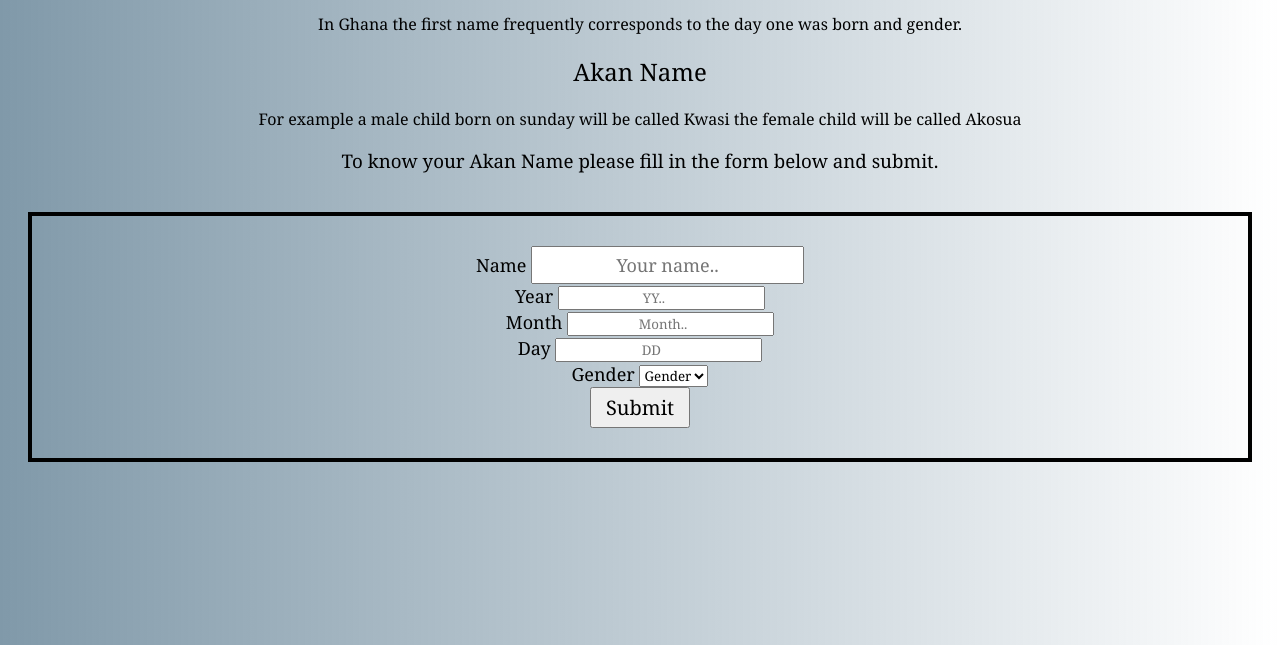
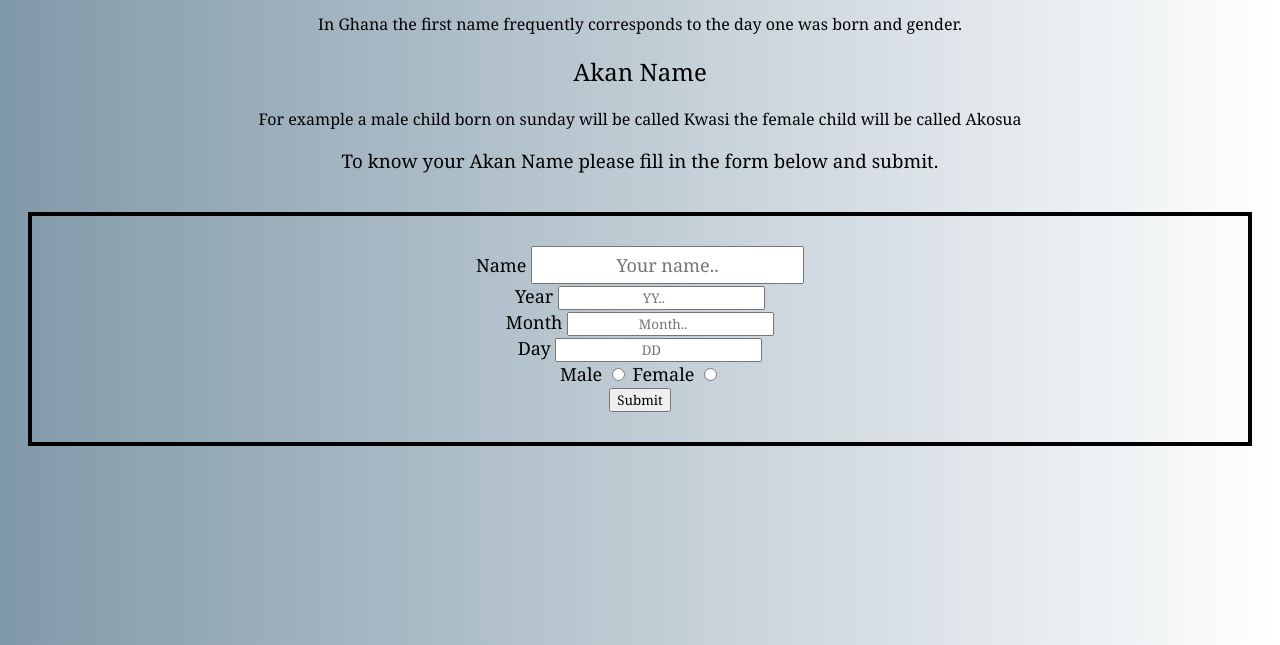
Before and after one commit to Juliet-Ol/Akan-name-calculator, a plain HTML site: page index.html in a window 1280 px wide. Shown: the part 155-800 px from the top of the page. Drawn offline with Linux system fonts and the light colour scheme.

Commit message:
modify radio gender buttons

```diff
--- a/index.html
+++ b/index.html
@@ -20,7 +20,7 @@
             <div class=calculator-container>
 
 
-            <form id="calculator-form" action="/index.html" method="_post">
+            <form id="calculator-form">
 
                 <label for="name">Name</label>
                     <input type="text" id="name" name="Name" placeholder="Your name.."> <br>
@@ -38,15 +38,16 @@
                 <!-- <label for="dateOfBirth">Date of Birth</label>
                     <input type="date" id="day" name="Day" placeholder="day.."> <br> -->
 
-                <label for="gender">Gender</label>
-                <select name="gender" id="gender">
-                    <option value="choose option">Gender</option>
-                    <option value="male" id="male">Male</option>
-                    <option value="female" id="female">Female</option>
-                </select><br>
+                <label for="male">Male</label>
+                    <input type="radio" value="male" id="male" name="gender">
+
+                    <label for="female">Female</label>
+                        <input type="radio" value="female" id="female" name="gender">
+                <br>
 
                 <!-- <button onclick="check_akanname()">Submit</button> -->
-                <button onclick="checkAkanName()">Submit</button>
+                <!-- <button onclick="checkAkanName()">Submit</button> -->
+                <input type="submit" onclick="checkAkanName()">
 
             </form>
 
```
